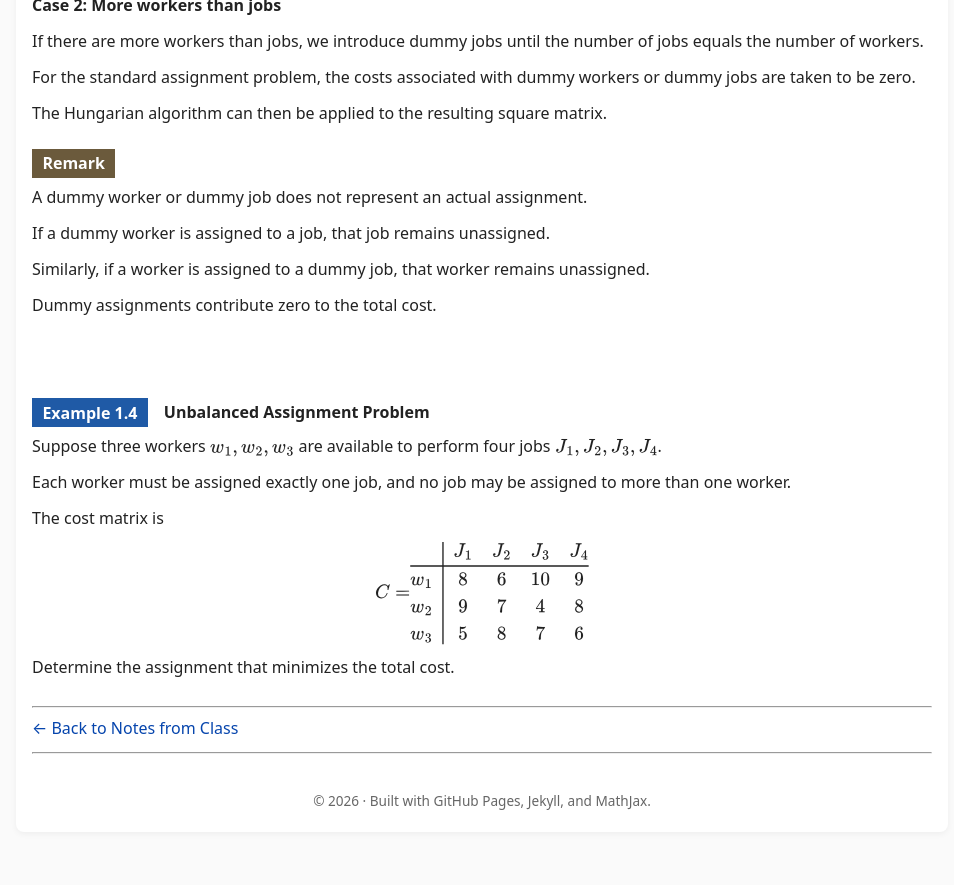
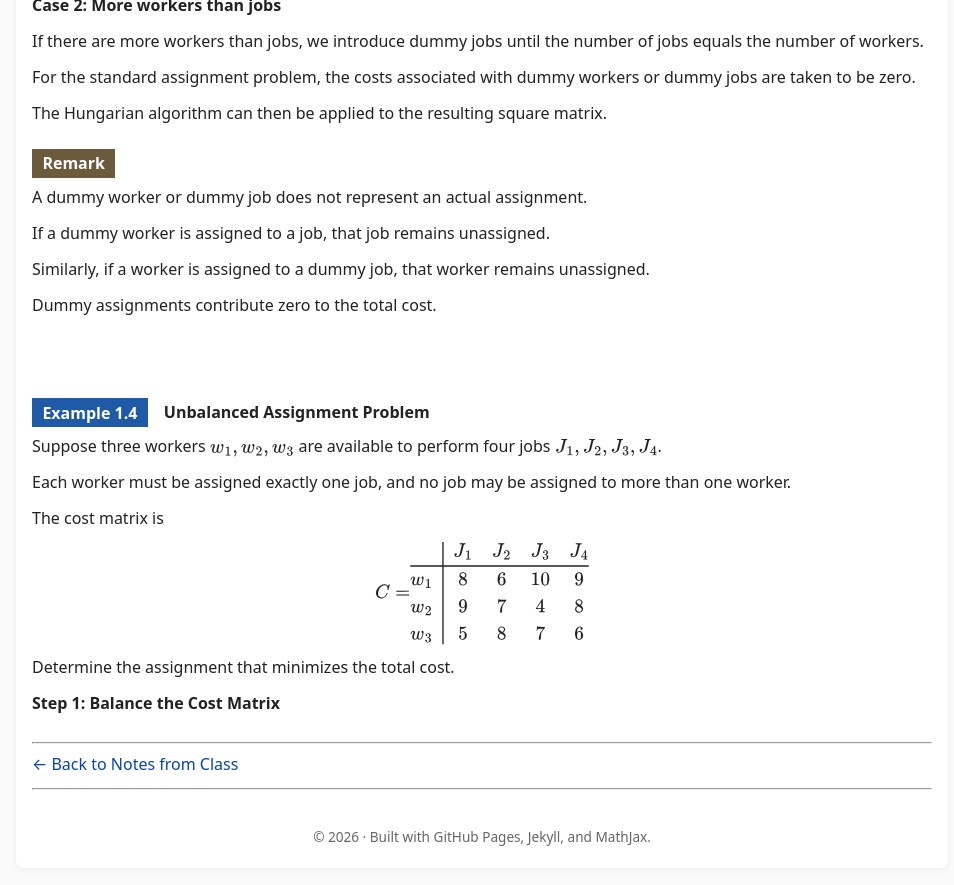
Before and after one commit to SaleemKamaludin/SaleemKamaludin.github.io, a Jekyll site: the page built from courses/math-2276/notes-from-class/supplementary-lecture-6/index.md, in a window 1280 px wide and 900 px high, scrolled down 9810 px. Shown: the top 885 px of the window, without its empty margins (158-1112 px from the left). Built offline with Jekyll 4.4.1, drawn with Linux system fonts in a browser that asks for light colours; before the commit the page ends 10674 px from its top, so only the background shows below that.

Commit message:
Begin Step 1 balancing cost matrix in Example 1.4

```diff
--- a/courses/math-2276/notes-from-class/supplementary-lecture-6/index.md
+++ b/courses/math-2276/notes-from-class/supplementary-lecture-6/index.md
@@ -1633,6 +1633,14 @@ w_3 & 5 & 8 & 7 & 6
     </p>
 
   </div>
+
+  <div id="example-unbalanced-assignment-problem-step-1-balance-cost-matrix">
+
+    <p>
+      <strong>Step 1: Balance the Cost Matrix</strong>
+    </p>
+
+  </div>
 </div>
 
 
```
